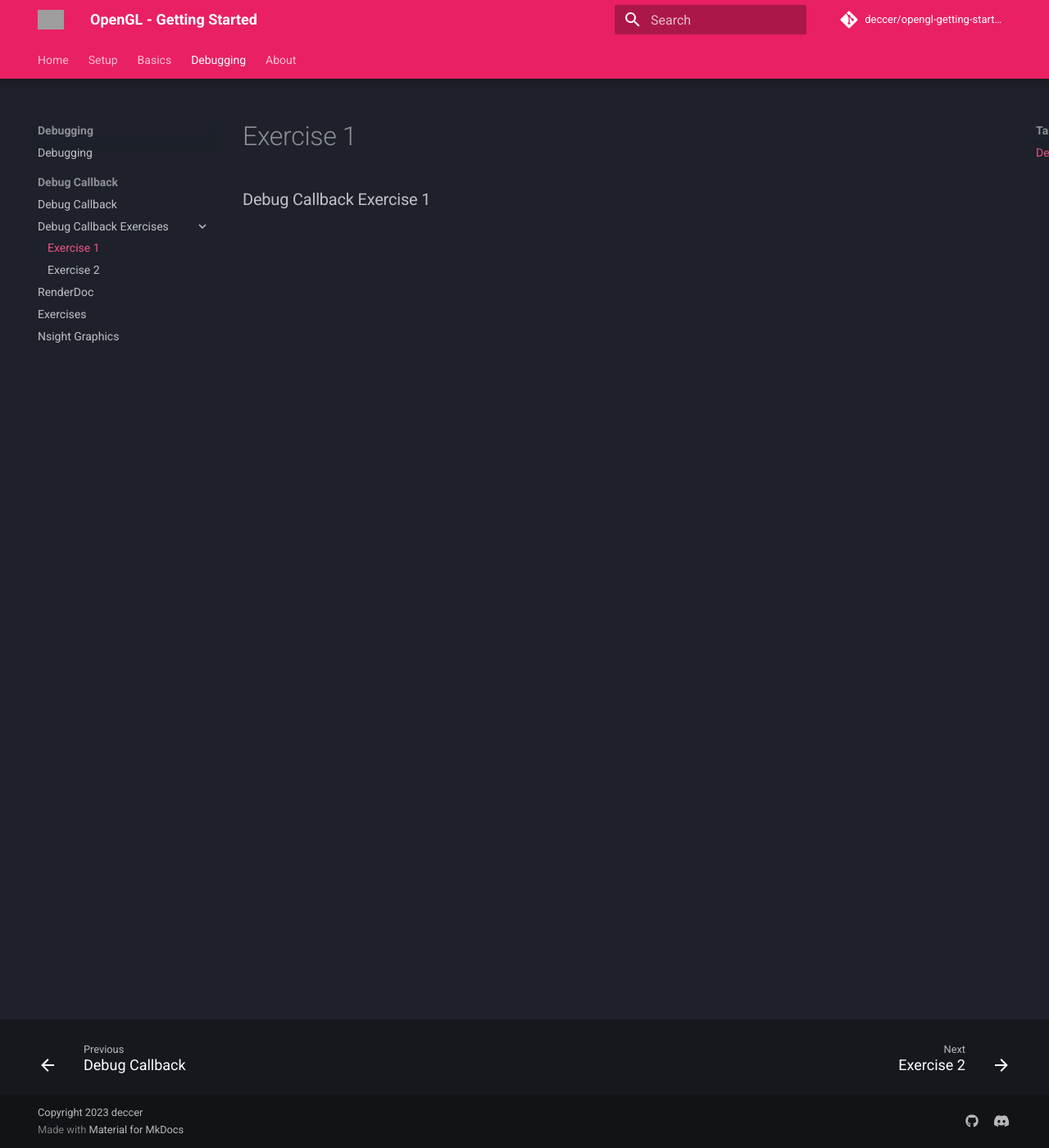
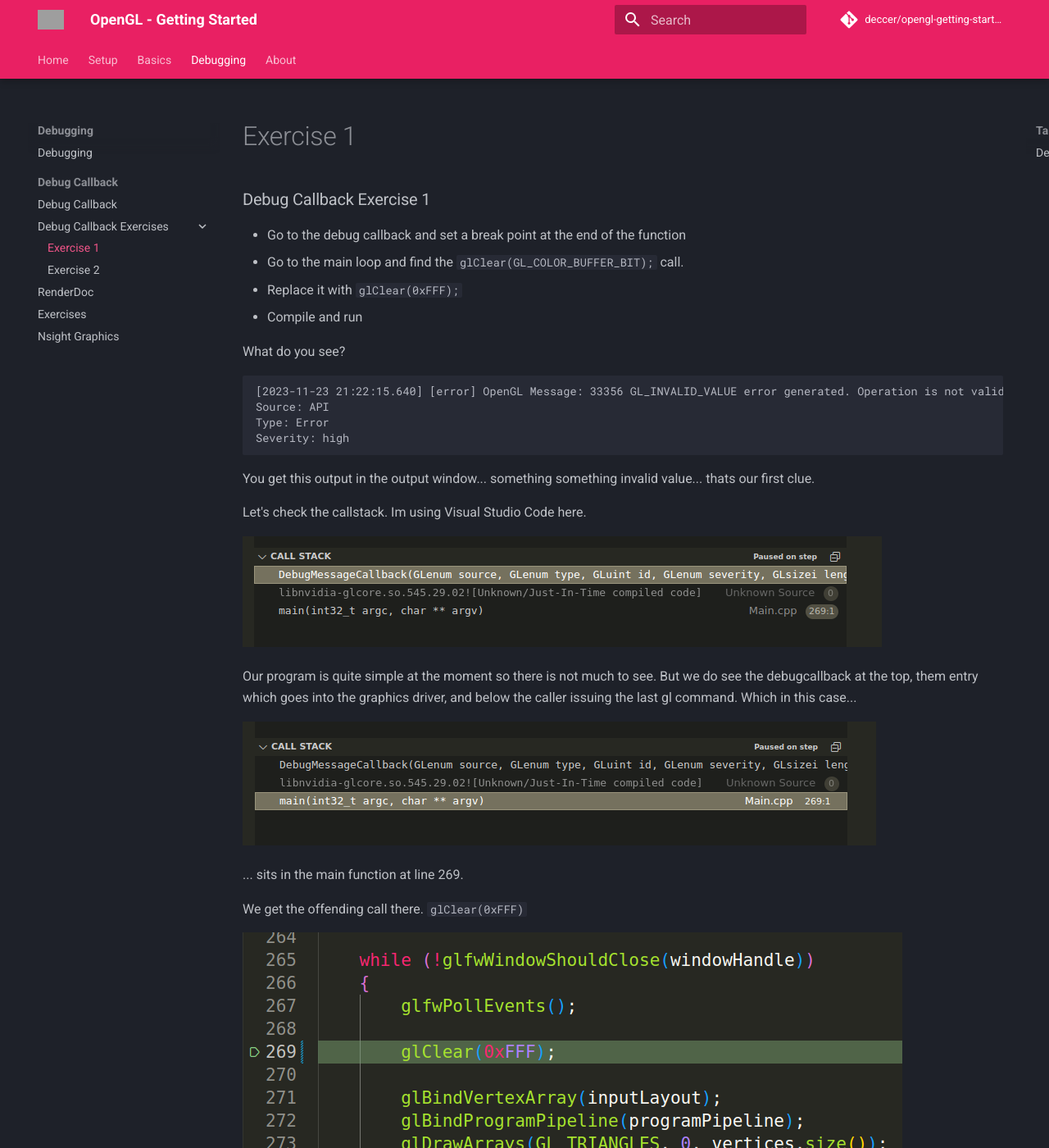
Before and after one commit to deccer/OpenGL-Getting-Started, an MkDocs documentation site: the page built from docs/02-debugging/02-debug-callback/01-exercise.md, in a window 1280 px wide and 1400 px high. Shown: the whole window at 82% size. Built offline with MkDocs 1.6.1 and Material for MkDocs 9.7.7, drawn with Linux system fonts in a browser that asks for light colours; comment, search, counter and statistics services are not loaded; some of the changed text lies outside the part shown; grey boxes are pictures that could not be loaded.

Commit message:
Continue working on basic and debugging chapters

````diff
--- a/docs/02-debugging/02-debug-callback/01-exercise.md
+++ b/docs/02-debugging/02-debug-callback/01-exercise.md
@@ -1 +1,42 @@
 ### Debug Callback Exercise 1
+
+- Go to the debug callback and set a break point at the end of the function
+- Go to the main loop and find the `glClear(GL_COLOR_BUFFER_BIT);` call.
+- Replace it with `glClear(0xFFF);`
+- Compile and run
+
+What do you see?
+
+```
+[2023-11-23 21:22:15.640] [error] OpenGL Message: 33356 GL_INVALID_VALUE error generated. Operation is not valid from the core profile.
+Source: API
+Type: Error
+Severity: high
+```
+
+You get this output in the output window... something something invalid value... thats our first clue.
+
+Let's check the callstack. Im using Visual Studio Code here.
+
+![](debug-callback-01-callstack.png)
+
+Our program is quite simple at the moment so there is not much to see. But we do see the debugcallback at the top, them entry which goes into the graphics driver, and below the caller issuing the last gl command. Which in this case...
+
+![](debug-callback-02-callstack.png)
+
+... sits in the main function at line 269.
+
+We get the offending call there. `glClear(0xFFF)`
+
+![](debug-callback-03-callstack.png)
+
+What did the error message say again? `GL_INVALID_VALUE`.
+
+What do we do now?
+Ideally look at the opengl specification to figure out what VALID values glClear can take.
+
+[OpenGL Specification](https://registry.khronos.org/OpenGL/specs/gl/glspec46.core.pdf)
+
+Find the clear call in there and fix the problem.
+
+Then compile and run the program again and see if it fixed the issue.
````
Also changed, not shown: docs/01-basics/01-basic-window.md (+2 -1 lines), docs/02-debugging/01-debugging.md (+19 -1 lines), docs/02-debugging/02-debug-callback.md (+27 -0 lines), docs/02-debugging/02-debug-callback/02-exercise.md (+18 -0 lines), docs/02-debugging/02-debug-callback/debug-callback-01-callstack.png (added), docs/02-debugging/02-debug-callback/debug-callback-02-callstack.png (added), docs/02-debugging/02-debug-callback/debug-callback-03-callstack.png (added).
